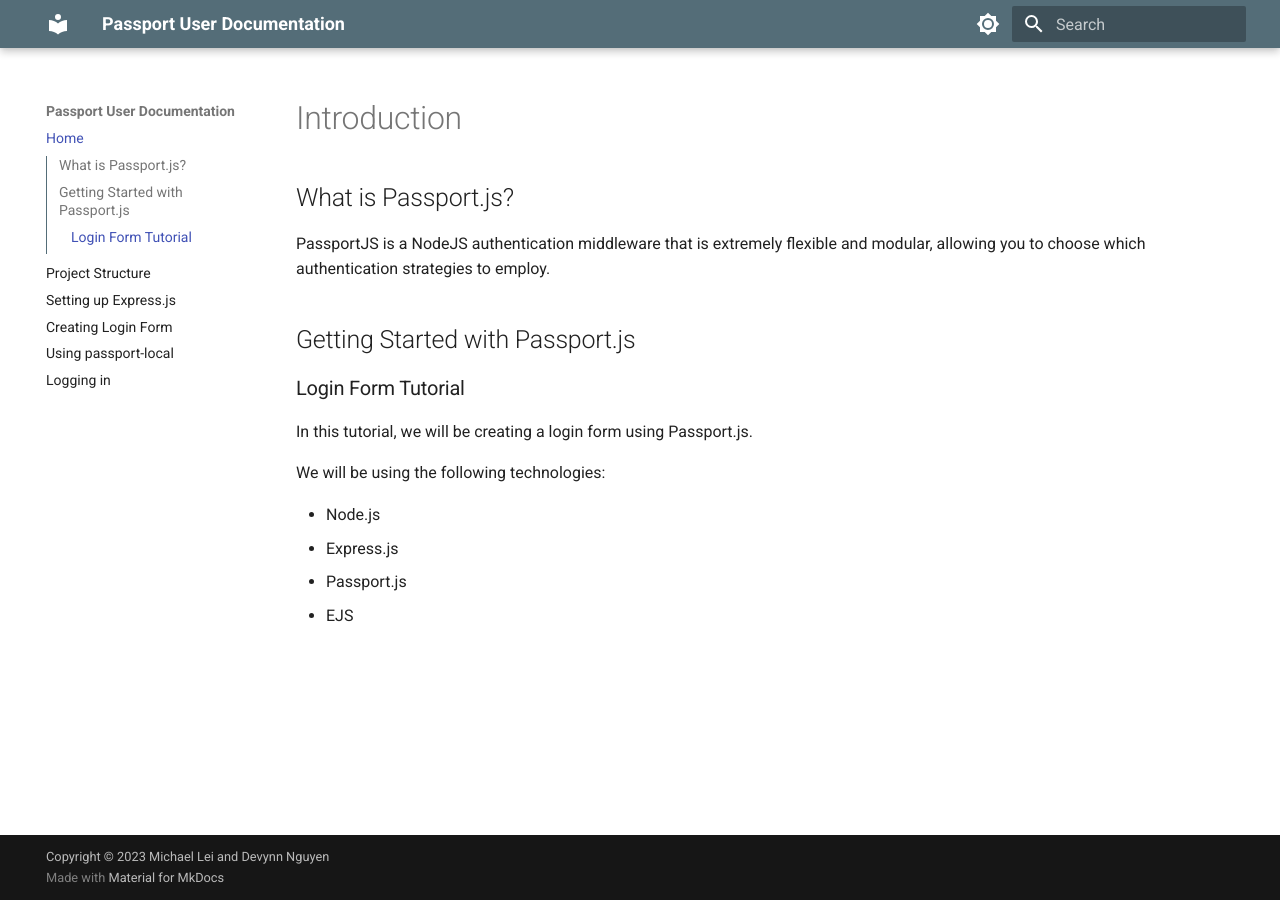
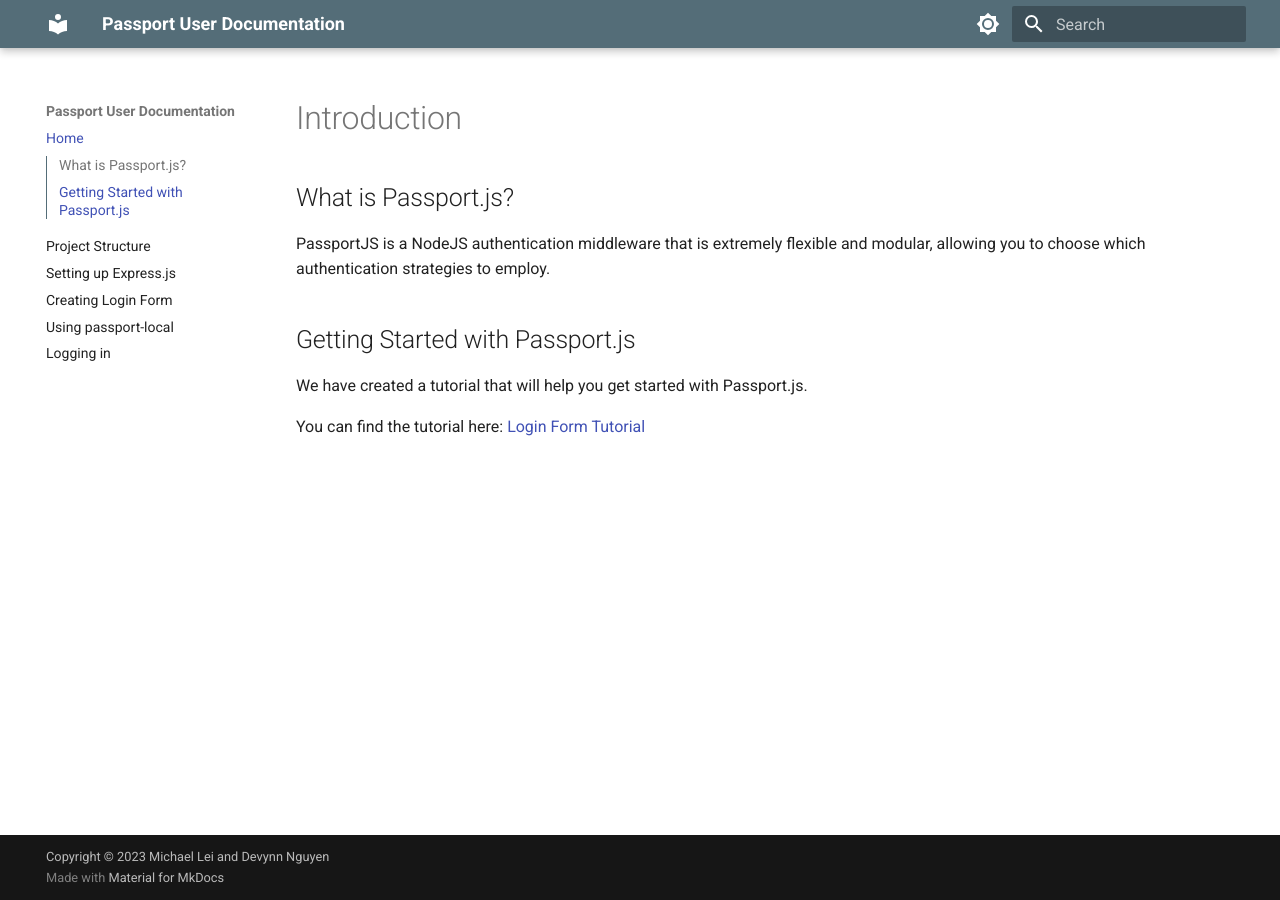
Before and after one commit to michaeleii/comm-documentation, an MkDocs documentation site: the page built from docs/index.md, in a window 1280 px wide. Built offline with MkDocs 1.6.1 and Material for MkDocs 9.7.7, drawn with Linux system fonts in a browser that asks for light colours.

Commit message:
Edit homepage

```diff
--- a/docs/index.md
+++ b/docs/index.md
@@ -6,13 +6,6 @@
 
 ## Getting Started with Passport.js
 
-### Login Form Tutorial
+We have created a tutorial that will help you get started with Passport.js.
 
-In this tutorial, we will be creating a login form using Passport.js.
-
-We will be using the following technologies:
-
-- Node.js
-- Express.js
-- Passport.js
-- EJS
+You can find the tutorial here: [Login Form Tutorial](/pages/login-form-tutorial)
```
Also changed, not shown: docs/pages/login-form-tutorial.md (added, +18 -0 lines).
